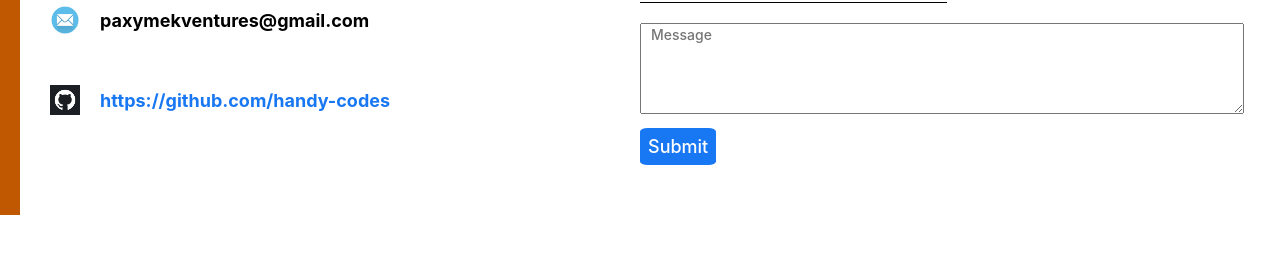
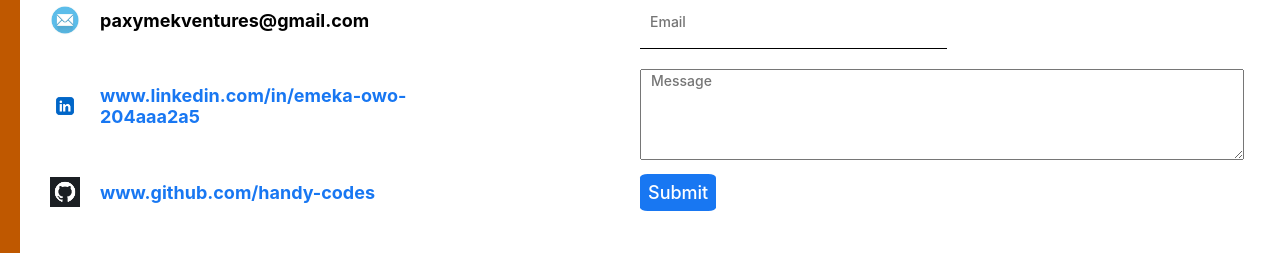
Before and after one commit to handy-codes/emeka_owo, a React (Create React App) app: page / in a window 1280 px wide. Shown: the part 2868-3121 px from the top of the page. Before the commit the page ends 3083 px from the top, so only its background shows below. Built offline with nearby package versions, Linux system fonts and the light colour scheme.

Commit message:
bug fixes

```diff
--- a/package.json
+++ b/package.json
@@ -9,6 +9,7 @@
     "emailjs-com": "^3.2.0",
     "react": "^18.2.0",
     "react-dom": "^18.2.0",
+    "react-router-dom": "^6.25.1",
     "react-scripts": "5.0.1",
     "web-vitals": "^2.1.4"
   },
--- a/src/conponents/contact/Contact.jsx
+++ b/src/conponents/contact/Contact.jsx
@@ -2,7 +2,7 @@ import React, { useContext, useRef, useState } from 'react'
 import "./contact.css"
 import phone from "../../images/phone.png"
 import email from "../../images/email.jpeg"
-// import linkedin from "../../images/linkedin_logo.png"
+import linkedin from "../../images/linkedin_logo.png"
 import github2 from "../../images/github2.png"
 import emailjs from 'emailjs-com'
 import { ThemeContext } from '../../context'
@@ -51,13 +51,13 @@ const Contact = () => {
                         <img src={email} alt="email_logo" className="c-icon" />
                         paxymekventures@gmail.com
                     </div>
-                    {/* <div className="c-info-item">
+                    <div className="c-info-item">
                         <img src={linkedin} alt="linkedin_logo" className="c-icon" />
-                        <a href="https://www.linkedin.com/in/emeka-owo-932731257">https://www.linkedin.com/in/emeka-owo-932731257</a>
-                    </div>     */}
+                        <a href="https://www.linkedin.com/in/emeka-owo-204aaa2a5">www.linkedin.com/in/emeka-owo-204aaa2a5</a>
+                    </div>
                     <div className="c-info-item">
                         <img src={github2} alt="github_logo" className="c-icon" />
-                        <a href="https://github.com/handy-codes">https://github.com/handy-codes</a>
+                        <a href="https://github.com/handy-codes">www.github.com/handy-codes</a>
                     </div>
                 </div>
             </div>
```
Also changed, not shown: 1 other file (tests, documents, lock files or other folders).
